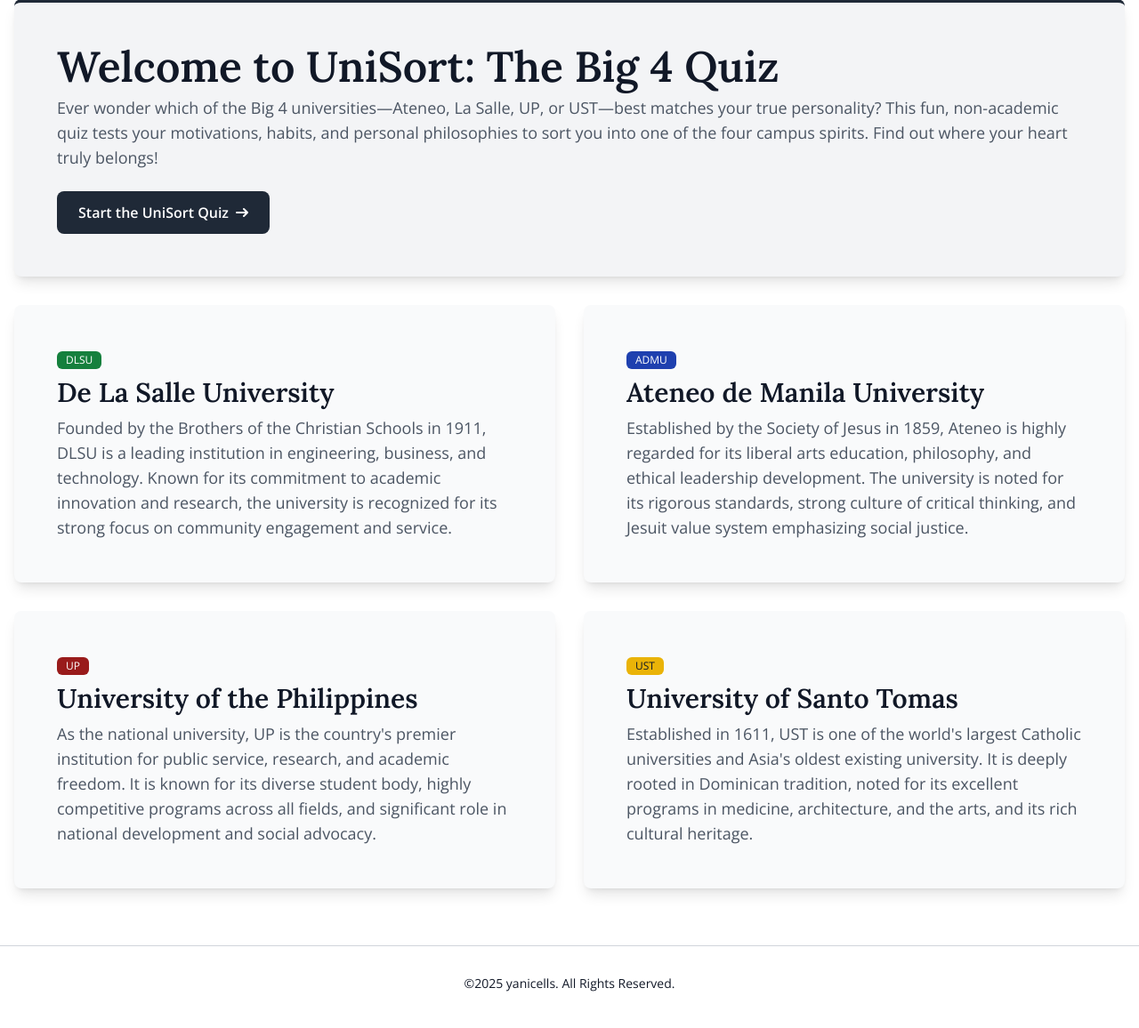
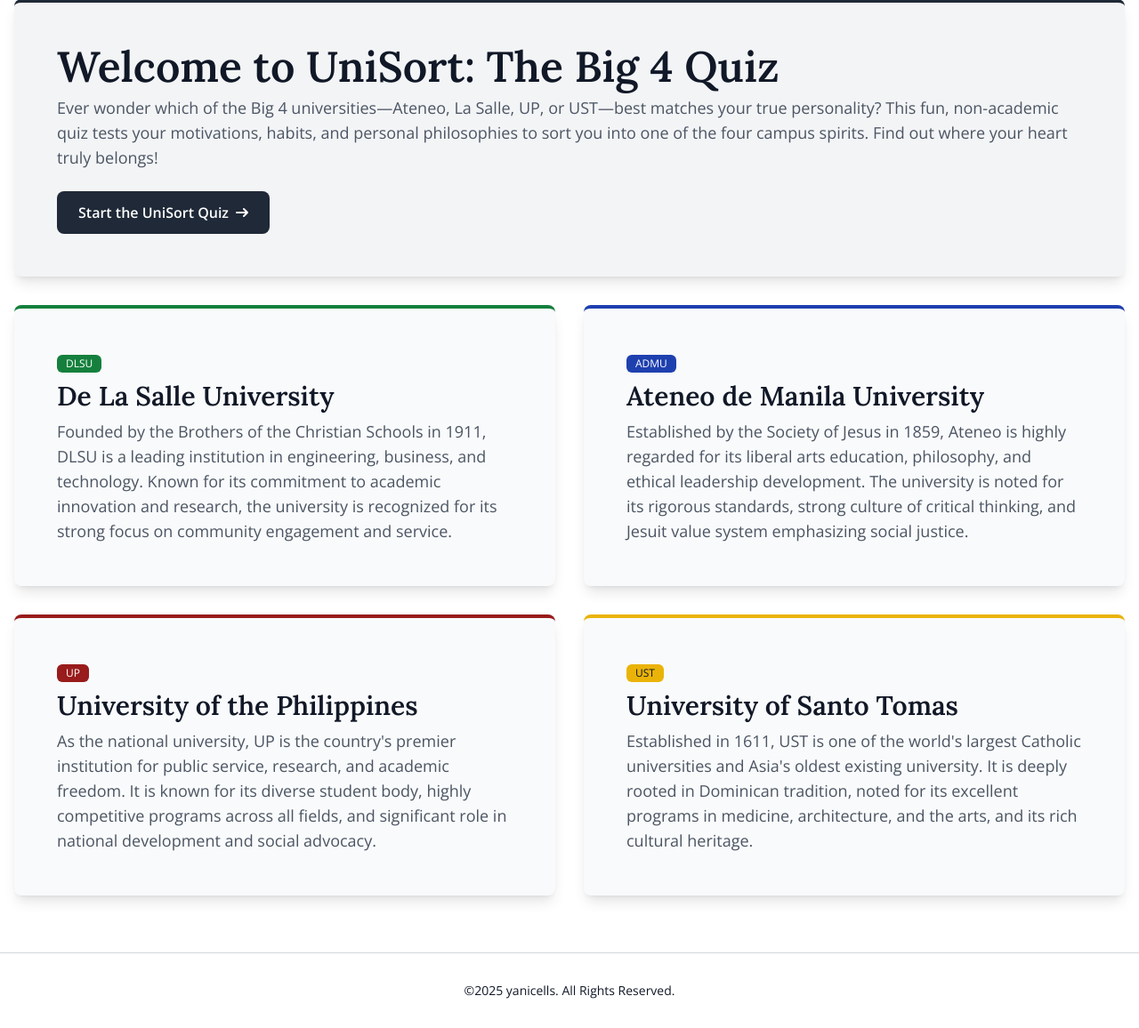
Before and after one commit to yanicells/Big-4-Sorter, a Node server app: page / in a window 1280 px wide. Shown: the part 161-1317 px from the top of the page at 89% size. Before the commit the page ends 1276 px from the top, so only its background shows below. Run offline with Node 20, Linux system fonts and the light colour scheme; some libraries are stand-ins or nearby versions.

Commit message:
Edit landing

```diff
--- a/public/style.css
+++ b/public/style.css
@@ -11,6 +11,7 @@
     --color-red-800: oklch(44.4% 0.177 26.899);
     --color-yellow-500: oklch(79.5% 0.184 86.047);
     --color-green-700: oklch(52.7% 0.154 150.069);
+    --color-green-800: oklch(44.8% 0.119 151.328);
     --color-blue-800: oklch(42.4% 0.199 265.638);
     --color-gray-50: oklch(98.5% 0.002 247.839);
     --color-gray-100: oklch(96.7% 0.003 264.542);
@@ -440,6 +441,9 @@
   .border-\[\#5dc6cf\] {
     border-color: #5dc6cf;
   }
+  .border-blue-800 {
+    border-color: var(--color-blue-800);
+  }
   .border-gray-200 {
     border-color: var(--color-gray-200);
   }
@@ -448,6 +452,18 @@
   }
   .border-gray-800 {
     border-color: var(--color-gray-800);
+  }
+  .border-green-700 {
+    border-color: var(--color-green-700);
+  }
+  .border-green-800 {
+    border-color: var(--color-green-800);
+  }
+  .border-red-800 {
+    border-color: var(--color-red-800);
+  }
+  .border-yellow-500 {
+    border-color: var(--color-yellow-500);
   }
   .bg-\[\#2097a2\] {
     background-color: #2097a2;
--- a/views/index.html
+++ b/views/index.html
@@ -52,7 +52,7 @@
                     </a>
                 </div>
                 <div class="grid md:grid-cols-2 gap-8">
-                    <div class="bg-gray-50 shadow-lg rounded-lg p-8 md:p-12">
+                    <div class="bg-gray-50 shadow-lg rounded-lg p-8 md:p-12 border-t-4 border-green-700">
                         <span
                             class="bg-green-700 text-white text-xs font-medium inline-flex items-center px-2.5 py-0.5 rounded-md mb-2">
                             DLSU
@@ -66,7 +66,7 @@
                         </p>
                     </div>
 
-                    <div class="bg-gray-50 shadow-lg rounded-lg p-8 md:p-12">
+                    <div class="bg-gray-50 shadow-lg rounded-lg p-8 md:p-12 border-t-4 border-blue-800">
                         <span
                             class="bg-blue-800 text-white text-xs font-medium inline-flex items-center px-2.5 py-0.5 rounded-md mb-2">
                             ADMU
@@ -80,7 +80,7 @@
                         </p>
                     </div>
 
-                    <div class="bg-gray-50 shadow-lg rounded-lg p-8 md:p-12">
+                    <div class="bg-gray-50 shadow-lg rounded-lg p-8 md:p-12 border-t-4 border-red-800">
                         <span
                             class="bg-red-800 text-white text-xs font-medium inline-flex items-center px-2.5 py-0.5 rounded-md mb-2">
                             UP
@@ -95,7 +95,7 @@
                         </p>
                     </div>
 
-                    <div class="bg-gray-50 shadow-lg rounded-lg p-8 md:p-12">
+                    <div class="bg-gray-50 shadow-lg rounded-lg p-8 md:p-12 border-t-4 border-yellow-500">
                         <span
                             class="bg-yellow-500 text-gray-900 text-xs font-medium inline-flex items-center px-2.5 py-0.5 rounded-md mb-2">
                             UST
```
